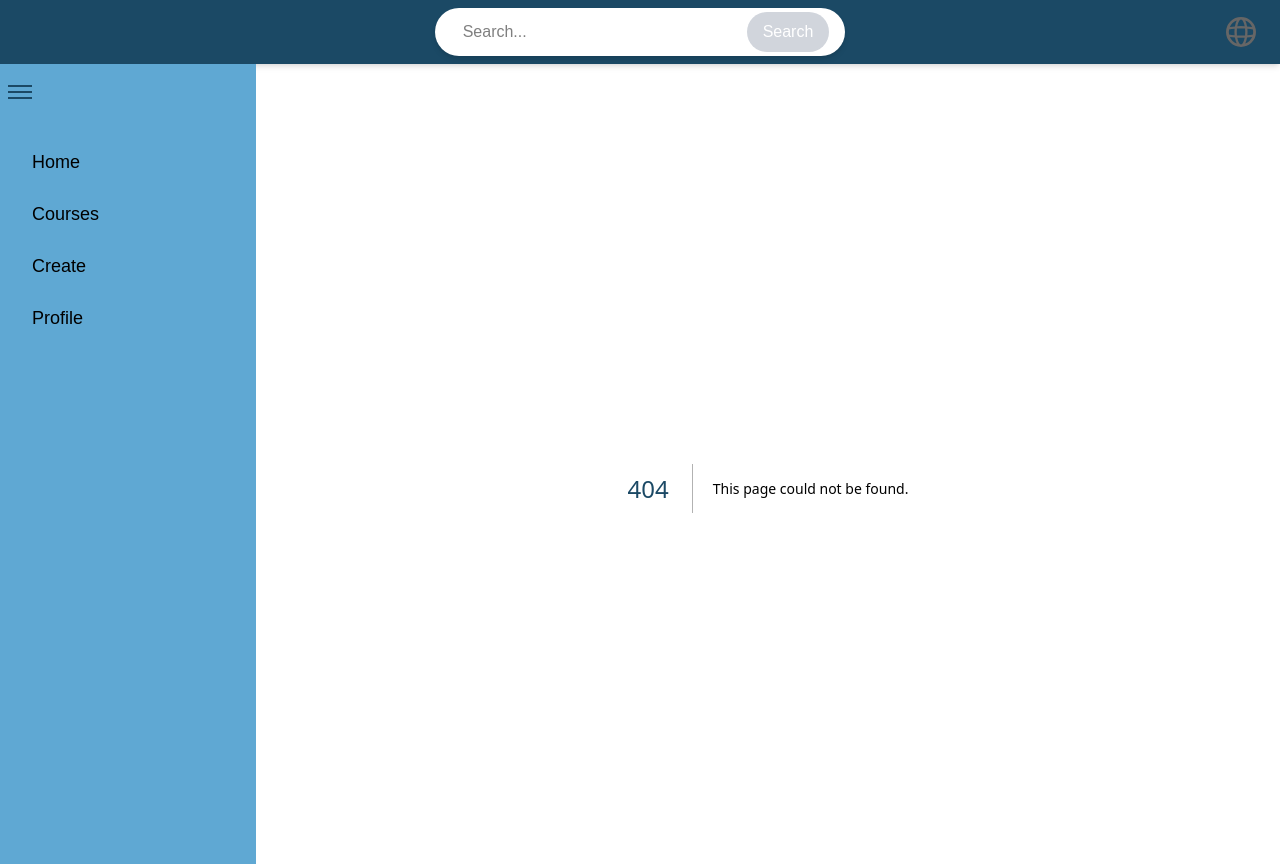
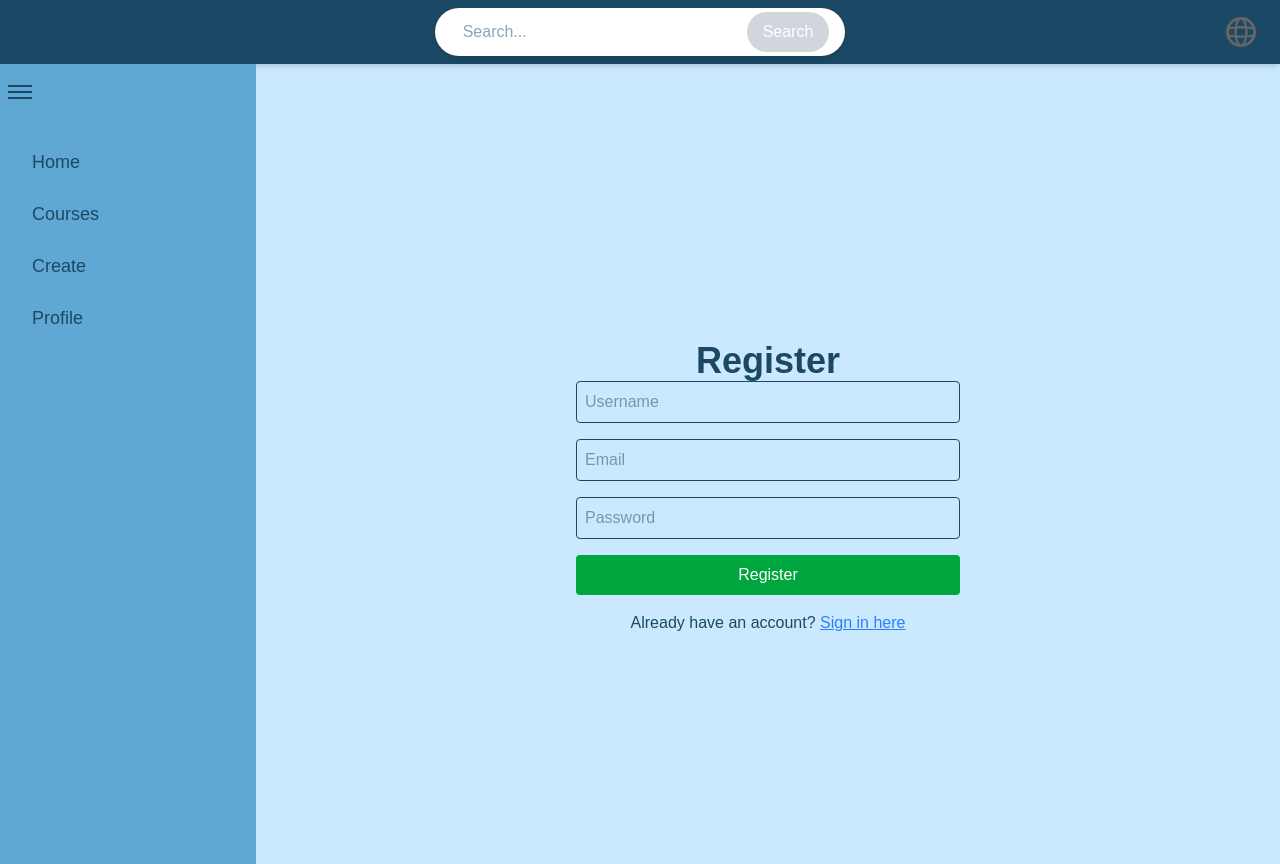
Before and after one commit to Rilleb/liu-learning, a Next.js app in the folder frontend/: page /register in a window 1280 px wide. Before the commit this address had no page. Built offline with nearby package versions, Linux system fonts and the light colour scheme.

Commit message:
Log in page and register page frontend sorta done, register prob needs more fields

```diff
--- a/frontend/app/login/page.tsx
+++ b/frontend/app/login/page.tsx
@@ -3,11 +3,13 @@
 
 import { getProviders, signIn } from 'next-auth/react'
 import { useEffect, useState } from 'react'
+import Link from 'next/link'
 
 export default function SignInPage() {
-    const [providers, setProviders] = useState<any>(null)
+    const [providers, setProviders] = useState<Record<string, any> | null>(null)
     const [email, setEmail] = useState('')
     const [password, setPassword] = useState('')
+    const [error, setError] = useState('')
 
     useEffect(() => {
         getProviders().then(setProviders)
@@ -15,12 +17,20 @@ export default function SignInPage() {
 
     const handleCredentialsLogin = async (e: React.FormEvent) => {
         e.preventDefault()
-        await signIn('credentials', {
-            redirect: true,
+        setError('')
+
+        const result = await signIn('credentials', {
+            redirect: false,
             email,
             password,
-            callbackUrl: '/', // or wherever you want
+            callbackUrl: '/',
         })
+
+        if (result?.ok) {
+            window.location.href = result.url || '/'
+        } else {
+            setError('Invalid email or password.')
+        }
     }
 
     return (
@@ -46,6 +56,7 @@ export default function SignInPage() {
                 <button type="submit" className="bg-blue-600 text-white p-2 rounded">
                     Sign In
                 </button>
+                {error && <p className="text-red-500">{error}</p>}
             </form>
 
             <div className="mt-6">
@@ -67,9 +78,9 @@ export default function SignInPage() {
 
             <p className="mt-4">
                 Don't have an account?{' '}
-                <a href="/register" className="text-blue-500 underline">
+                <Link href="/register" className="text-blue-500 underline">
                     Register here
-                </a>
+                </Link>
             </p>
         </div>
     )
--- /dev/null
+++ b/frontend/app/register/page.tsx
@@ -0,0 +1,74 @@
+'use client'
+
+import { useState } from 'react'
+import { useRouter } from 'next/navigation'
+
+export default function RegisterPage() {
+    const [email, setEmail] = useState('')
+    const [password, setPassword] = useState('')
+    const [username, setUsername] = useState('')
+    const [error, setError] = useState('')
+    const router = useRouter()
+
+    const handleRegister = async (e: React.FormEvent) => {
+        e.preventDefault()
+        setError('')
+
+        const res = await fetch(`${process.env.BACKEND_URL}/api/auth/credentials-login/`,
+            {
+                method: 'POST',
+                headers: {
+                    'Content-Type': 'application/json',
+                },
+                body: JSON.stringify({ email, password, name: username }),
+            })
+
+        if (res.ok) {
+            router.push('/auth/signin')
+        } else {
+            const data = await res.json()
+            setError(data.detail || 'Registration failed.')
+        }
+    }
+
+    return (
+        <div className="flex flex-col items-center justify-center min-h-screen">
+            <h1 className="text-2xl font-bold">Register</h1>
+
+            <form onSubmit={handleRegister} className="grid grid-cols-1 gap-4 w-full max-w-sm">
+                <input
+                    type="text"
+                    placeholder="Username"
+                    value={username}
+                    onChange={(e) => setUsername(e.target.value)}
+                    className="border p-2 rounded"
+                />
+                <input
+                    type="text"
+                    placeholder="Email"
+                    value={email}
+                    onChange={(e) => setEmail(e.target.value)}
+                    className="border p-2 rounded"
+                />
+                <input
+                    type="password"
+                    placeholder="Password"
+                    value={password}
+                    onChange={(e) => setPassword(e.target.value)}
+                    className="border p-2 rounded"
+                />
+                <button type="submit" className="bg-green-600 text-white p-2 rounded">
+                    Register
+                </button>
+                {error && <p className="text-red-500">{error}</p>}
+            </form>
+
+            <p className="mt-4">
+                Already have an account?{' '}
+                <a href="/login" className="text-blue-500 underline">
+                    Sign in here
+                </a>
+            </p>
+        </div>
+    )
+}
```
